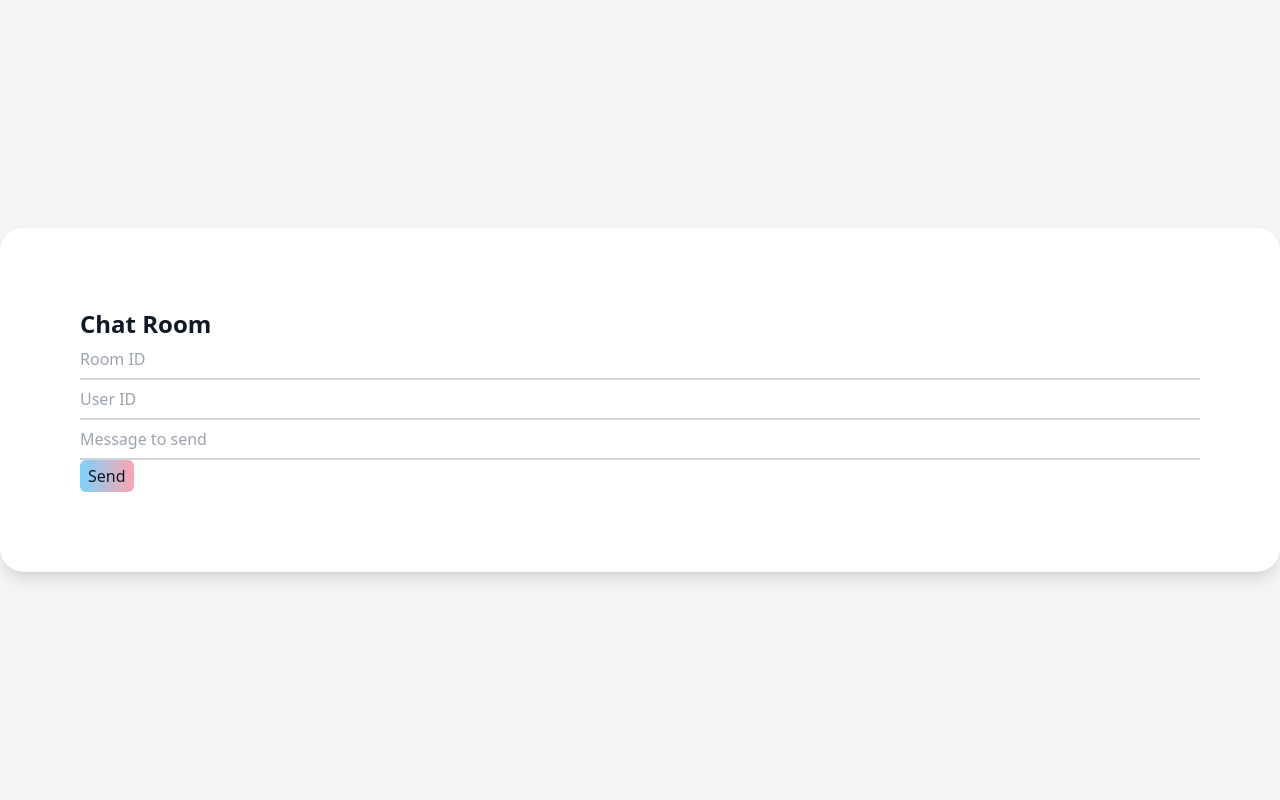
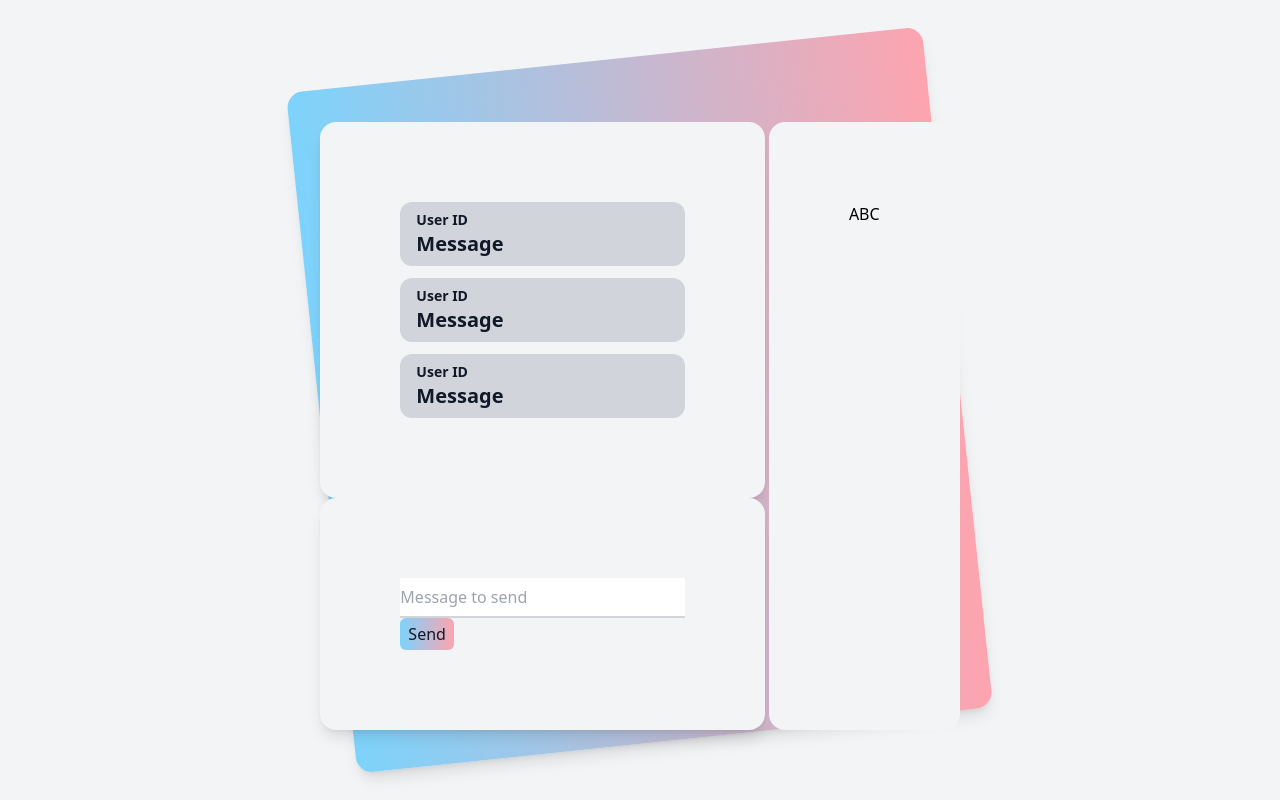
Before and after one commit to cafe-et-baguette/web, a Next.js app: page /chatroom in a window 1280 px wide. Built offline with nearby package versions, Linux system fonts and the light colour scheme.

Commit message:
chat room

```diff
--- a/src/pages/chatroom.tsx
+++ b/src/pages/chatroom.tsx
@@ -10,23 +10,46 @@ const ChatRoom = () => {
   };
   return (
     <div className="min-h-screen bg-gray-100 py-6 flex flex-col justify-center sm:py-12">
-      <div className="relative px-4 py-10 bg-white shadow-lg sm:rounded-3xl sm:p-20">
+      <div className="relative py-3 sm:max-w-3xl sm:mx-auto">
+        <div className="absolute inset-0 bg-gradient-to-r from-sky-300 to-rose-300 shadow-lg transform -skew-y-6 sm:skew-y-0 sm:-rotate-6 sm:rounded-2xl"></div>
+
+        <div className="text-center align-top">
+          <h1 className=" text-gray-900 text-2xl font-semibold">Chat Room</h1>
+          <h1 className=" text-gray-900 text-sm font-semibold">Room ID</h1>
+        </div>
+        <div className="flex flex-row">
           <div>
-          <h1 className=" text-gray-900 text-2xl font-semibold">Chat Room</h1>
+            <div className="relative bg-gray-100 shadow-lg sm:rounded-2xl sm:p-20 space-y-3">
+              <div className="px-4 py-2 bg-gray-300 rounded-xl">
+                <h1 className=" text-gray-900 text-sm font-semibold">
+                  User ID
+                </h1>
+                <h1 className=" text-gray-900 text-xl font-semibold">
+                  Message
+                </h1>
               </div>
-        <form onSubmit={handleSubmit}>
-          <input
-            id="roomId"
-            name="roomId"
-            placeholder="Room ID"
-            className="peer h-10 w-full border-b-2 border-gray-300 text-gray-900 focus:outline-none focus:borer-rose-600"
-          ></input>
-          <input
-            id="userId"
-            name="userId"
-            placeholder="User ID"
-            className="peer h-10 w-full border-b-2 border-gray-300 text-gray-900 focus:outline-none focus:borer-rose-600"
-          ></input>
+              <div className="px-4 py-2 bg-gray-300 rounded-xl">
+                <h1 className=" text-gray-900 text-sm font-semibold">
+                  User ID
+                </h1>
+                <h1 className=" text-gray-900 text-xl font-semibold">
+                  Message
+                </h1>
+              </div>
+              <div className="px-4 py-2 bg-gray-300 rounded-xl">
+                <h1 className=" text-gray-900 text-sm font-semibold">
+                  User ID
+                </h1>
+                <h1 className=" text-gray-900 text-xl font-semibold">
+                  Message
+                </h1>
+              </div>
+            </div>
+            <div className="relative bg-gray-100 shadow-lg sm:rounded-2xl sm:p-20">
+              <form
+                onSubmit={handleSubmit}
+                // className="relative px-4 py-10 bg-white shadow-lg sm:rounded-2xl sm:p-20"
+              >
                 <input
                   id="message"
                   name="message"
@@ -39,6 +62,12 @@ const ChatRoom = () => {
               </form>
             </div>
           </div>
+          <div className="relative bg-gray-100 sm:rounded-2xl sm:p-20 ml-1">
+            <h1> ABC </h1>
+          </div>
+        </div>
+      </div>
+    </div>
   );
 };
 export default ChatRoom;
```
Also changed, not shown: .yarnrc.yml (added), 1 other file (tests, documents, lock files or other folders). Lines whose indentation alone changed are shown as unchanged.
